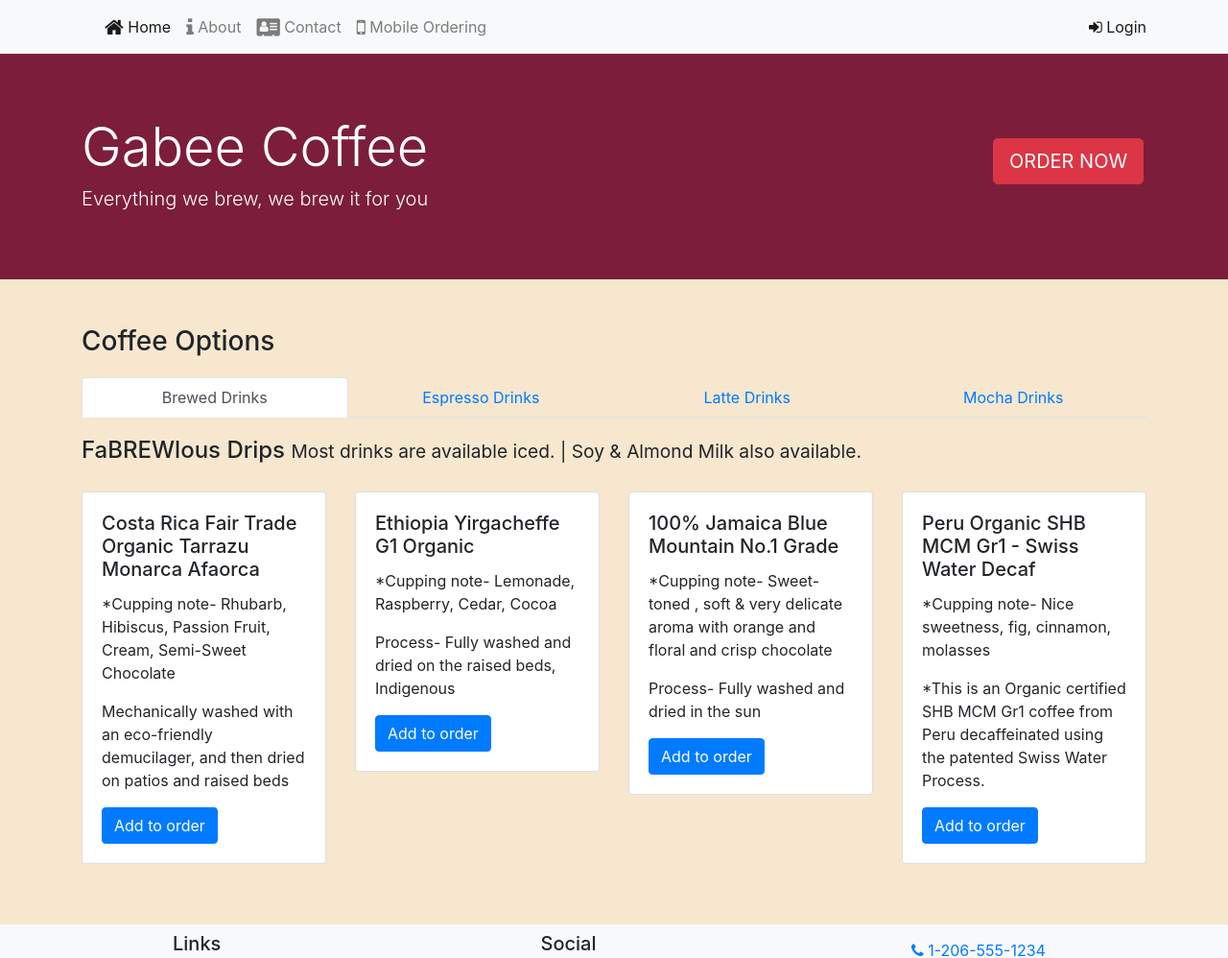
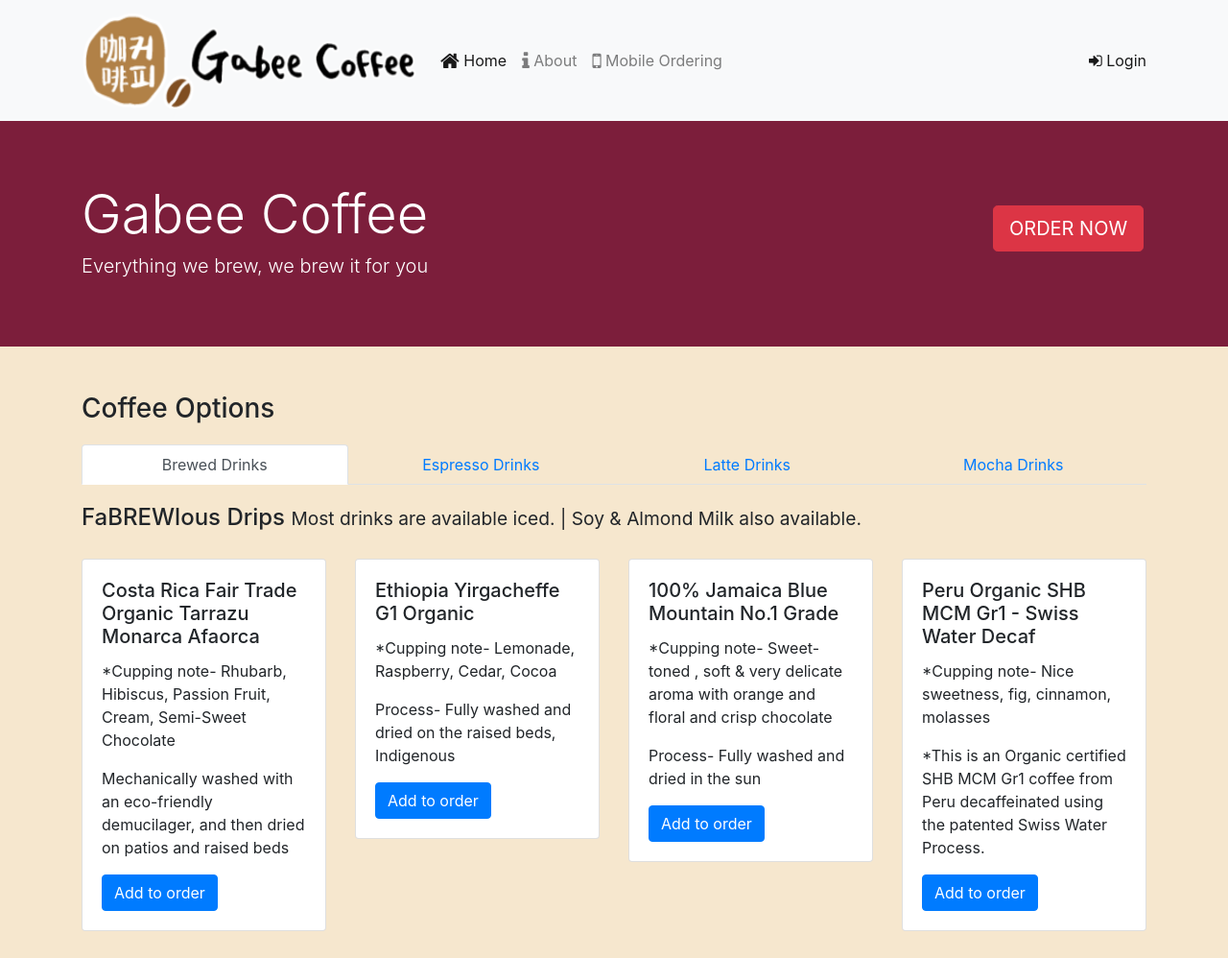
Before and after one commit to once-2021-04-02-bootstrap/gabee-coffee, a website: page order.html in a window 1280 px wide. Shown: the top 998 px of the page at 96% size. Drawn offline with nearby package versions, Linux system fonts and the light colour scheme.

Commit message:
navbar update

```diff
--- a/order.html
+++ b/order.html
@@ -22,22 +22,19 @@
 
       <nav class="navbar navbar-expand-sm navbar-light bg-light sticky-top">
         <div class="container">
-                <a class="navbar-brand" href="#"></a>
+            <a class="navbar-brand" href="#"><img src="img/gabeelogo.png" height="100" width="350" /></a>
             <button class="navbar-toggler" type="button" data-toggle="collapse" data-target="#nucampNavbar">
                 <span class="navbar-toggler-icon"></span>
             </button>
             <div class="collapse navbar-collapse" id="nucampNavbar">
                 <ul class="navbar-nav">
-                        <li class="nav-item active"><a class="nav-link" href="index.html"><i class="fa fa-home fa-lg"></i>
+                    <li class="nav-item active"><a class="nav-link" href="#"><i class="fa fa-home fa-lg"></i>
                             Home</a>
                     </li>
                     <li class="nav-item"><a class="nav-link" href="about.html"><i class="fa fa-info fa-lg"></i> About</a>
                     </li>
-                        <li class="nav-item"><a class="nav-link" href="#"><i class="fa fa-address-card fa-lg"></i>
-                                Contact</a></li>
                     <li class="nav-item"><a class="nav-link" href="order.html"><i class=" fa fa-mobile fa-lg"></i> Mobile Ordering</a></li>
                 </ul>
-
                 <span class="navbar-text ml-auto">
                     <a role="button" id="loginButton">
                         <i class="fa fa-sign-in"></i> Login
```
Lines whose indentation alone changed are shown as unchanged.
